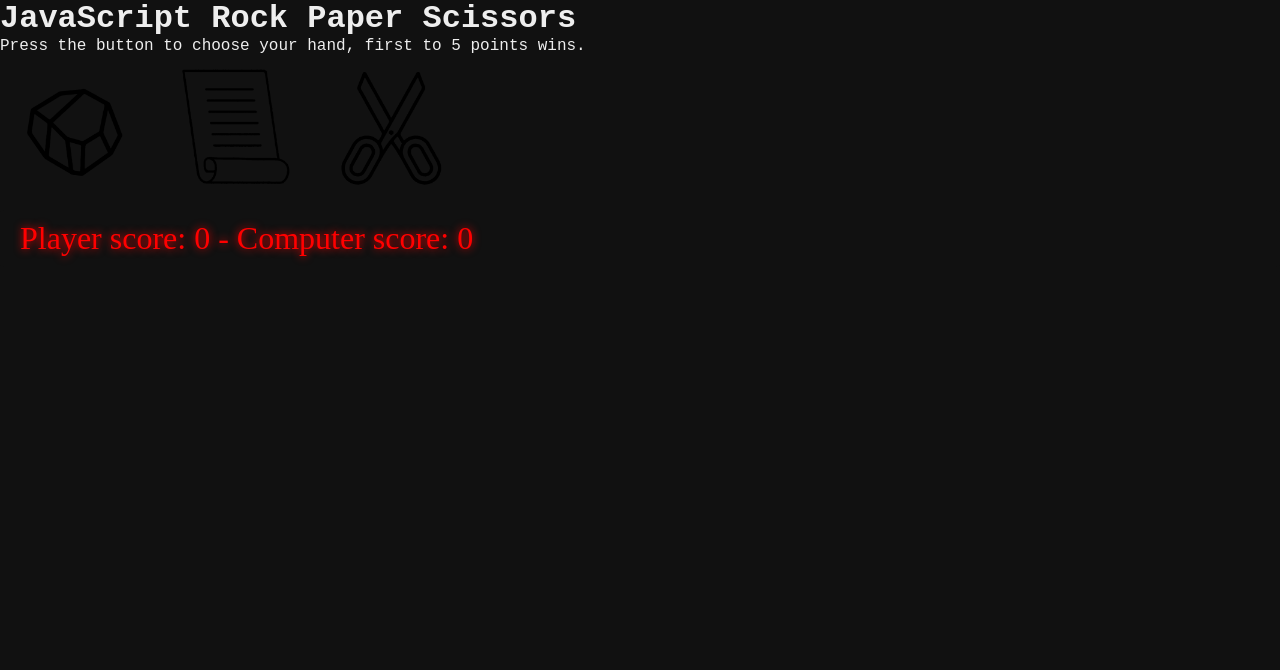
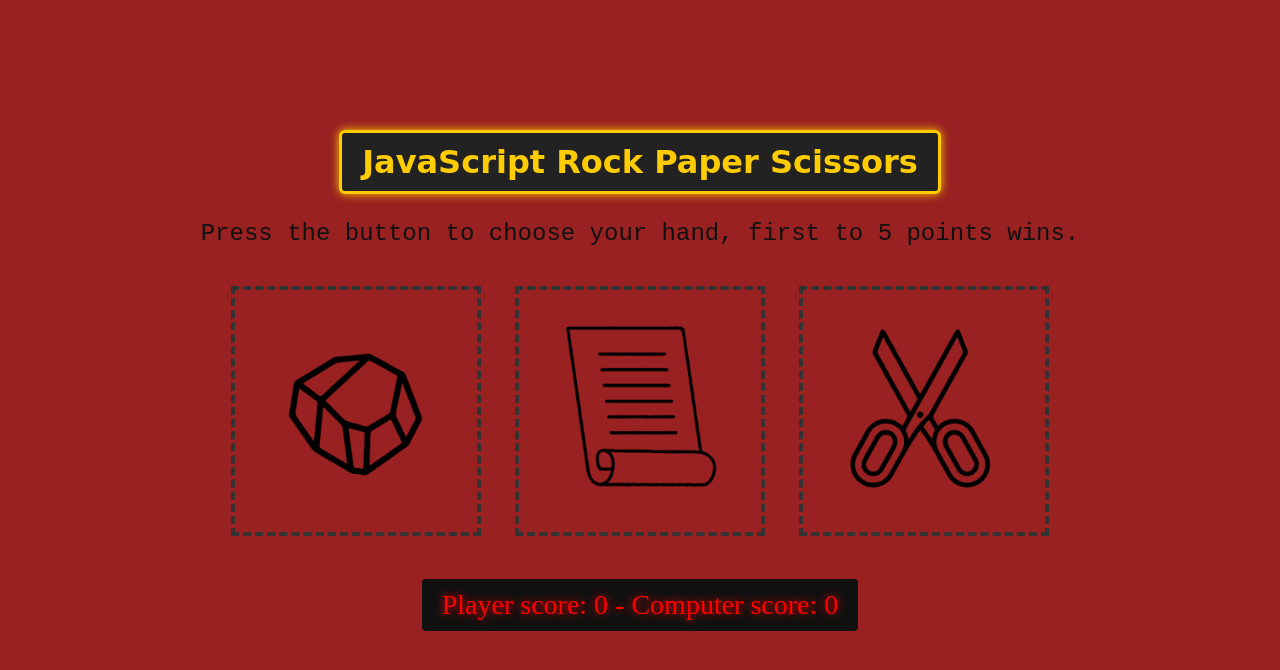
Before and after one commit to Marentxs/rock-paper-scissors, a plain HTML site: page index.html in a window 1280 px wide. Drawn offline with Linux system fonts and the light colour scheme.

Commit message:
add styling for containers, and centered elements

```diff
--- a/index.html
+++ b/index.html
@@ -16,11 +16,11 @@
         <img id="paper" src="./images/paper.png" class="clickable-img" />
         <img id="scissors" src="./images/scissors.png" class="clickable-img" />
       </div>
-    </div>
 
-    <div id="score">
-      Player score: <span id="humanScore">0</span> - Computer score:
-      <span id="computerScore">0</span>
+      <div id="score">
+        Player score: <span id="humanScore">0</span> - Computer score:
+        <span id="computerScore">0</span>
+      </div>
     </div>
 
     <script src="javascript.js"></script>
--- a/styles.css
+++ b/styles.css
@@ -6,24 +6,53 @@
 
 body {
   font-family: monospace;
-  font-size: 16px;
-  background: #111111;
-  color: #eee;
+  background: #992121;
+  color: #111;
 }
 
 #container {
   display: flex;
   flex-direction: column;
+  justify-content: center;
+  align-items: center;
+  gap: 2em;
+  padding: 10em;
+}
+
+#rock,
+#paper,
+#scissors {
+  border: 4px dashed #333;
+  padding: 1rem;
+  margin: 1em;
+  cursor: pointer;
+  transition: background 0.3s;
+}
+
+H1 {
+  font-family: "Press Start 2P", cursive;
+  font-size: 32px;
+  color: #ffcc00;
+  background: #222;
+  padding: 10px 20px;
+  border: 3px solid #ffcc00;
+  border-radius: 6px;
+  text-align: center;
+  box-shadow: 0 0 10px #ffcc00;
+}
+
+p {
+  font-size: 24px;
 }
 
 .clickable-img {
-  width: 150px; /* or % for responsive */
-  height: auto; /* keeps aspect ratio */
+  width: 250px;
+  height: auto;
 }
 
 #score {
   font-family: "Orbitron";
-  font-size: 32px;
+  font-size: 28px;
   color: red;
   text-shadow: 0 0 8px red;
   background: #111;
```
